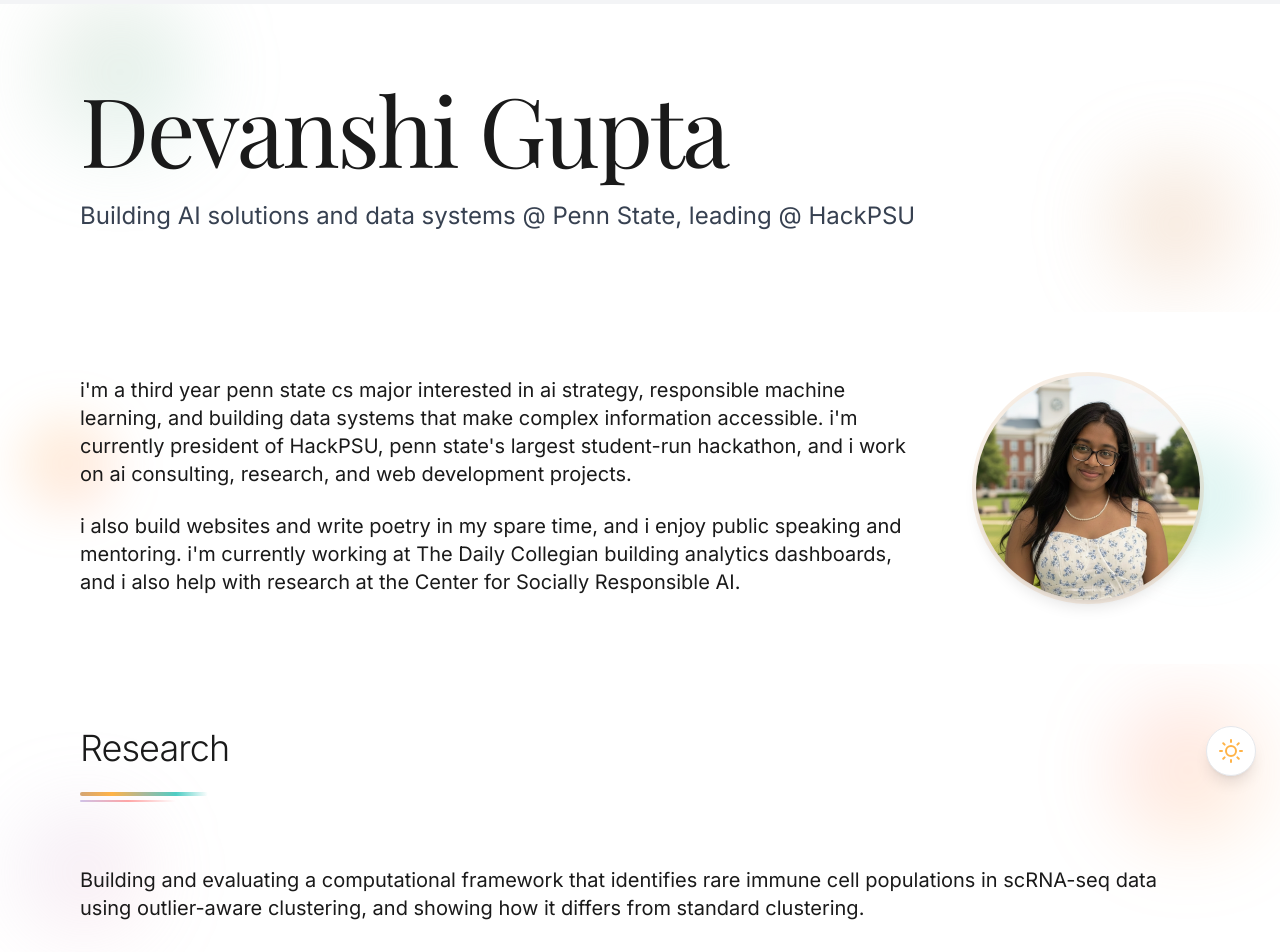
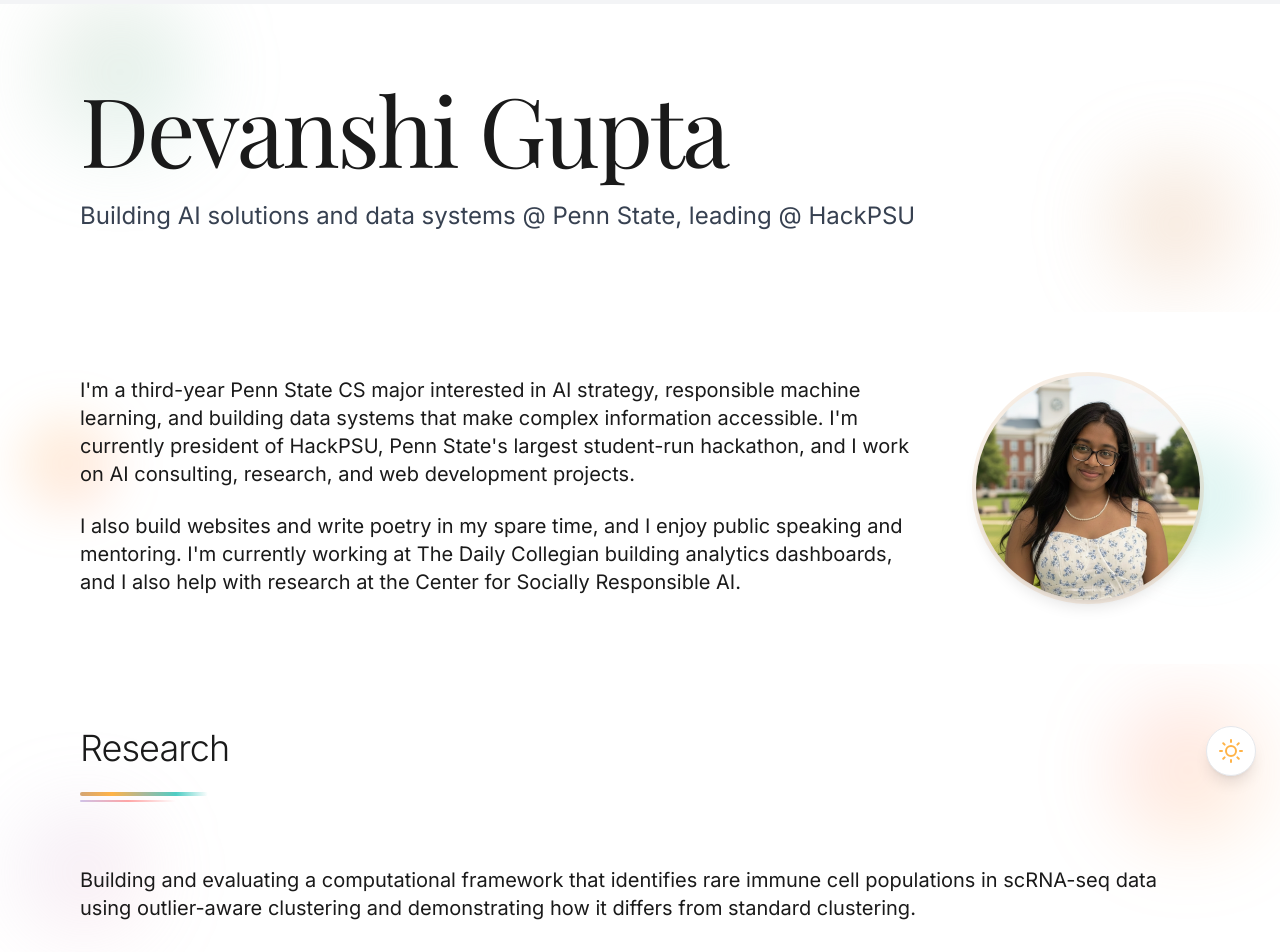
Before and after one commit to devanshig16/Profile, a Next.js app: page / in a window 1280 px wide. Shown: the top 952 px of the page. Built offline with nearby package versions, Linux system fonts and the light colour scheme; a web font is replaced by a local one.

Commit message:
Fix grammar and punctuation

```diff
--- a/components/Background.tsx
+++ b/components/Background.tsx
@@ -28,7 +28,7 @@ export default function Background() {
           transition={{ duration: 0.5, delay: 0.2 }}
         >
           <span className="text-near-black dark:text-dark-text">I&apos;m currently a </span>
-          <span className="bg-gradient-to-r from-terracotta to-amber bg-clip-text text-transparent font-semibold">third year Computer Science student</span>
+          <span className="bg-gradient-to-r from-terracotta to-amber bg-clip-text text-transparent font-semibold">third-year Computer Science student</span>
           <span className="text-near-black dark:text-dark-text"> at </span>
           <span className="bg-gradient-to-r from-sage to-ocean bg-clip-text text-transparent font-semibold">Penn State University</span>
           <span className="text-near-black dark:text-dark-text">, with a GPA of 3.62/4.0. My relevant coursework includes Data Structures & Algorithms, Design of Algorithms, Machine Learning, and Web Development.</span>
@@ -46,7 +46,7 @@ export default function Background() {
           <span className="bg-gradient-to-r from-amber to-sunset bg-clip-text text-transparent font-semibold">research</span>
           <span className="text-near-black dark:text-dark-text">, and </span>
           <span className="bg-gradient-to-r from-sage to-ocean bg-clip-text text-transparent font-semibold">web development</span>
-          <span className="text-near-black dark:text-dark-text"> — from securing $80K in AI funding at Bata to building analytics dashboards at The Daily Collegian.</span>
+          <span className="text-near-black dark:text-dark-text"> — from securing $80,000 in AI funding at Bata to building analytics dashboards at The Daily Collegian.</span>
         </motion.p>
       </div>
     </Section>
--- a/components/Closing.tsx
+++ b/components/Closing.tsx
@@ -23,13 +23,13 @@ export default function Closing() {
           transition={{ duration: 0.6, ease: "easeOut" }}
         >
           <p className="text-lg md:text-xl leading-[1.75] font-sans">
-            <span className="text-near-black dark:text-dark-text">i&apos;m always looking for collaborators interested in </span>
-            <span className="bg-gradient-to-r from-coral to-rose bg-clip-text text-transparent font-semibold">ai strategy</span>
+            <span className="text-near-black dark:text-dark-text">I&apos;m always looking for collaborators interested in </span>
+            <span className="bg-gradient-to-r from-coral to-rose bg-clip-text text-transparent font-semibold">AI strategy</span>
             <span className="text-near-black dark:text-dark-text">, </span>
             <span className="bg-gradient-to-r from-lavender to-sage bg-clip-text text-transparent font-semibold">responsible machine learning</span>
             <span className="text-near-black dark:text-dark-text">, and </span>
             <span className="bg-gradient-to-r from-amber to-sunset bg-clip-text text-transparent font-semibold">data systems</span>
-            <span className="text-near-black dark:text-dark-text">. reach out to me via email at devanshi.gpt16@gmail.com</span>
+            <span className="text-near-black dark:text-dark-text">. Reach out to me via email at devanshi.gpt16@gmail.com</span>
           </p>
         </motion.div>
       </div>
--- a/components/Intro.tsx
+++ b/components/Intro.tsx
@@ -33,7 +33,7 @@ export default function Intro() {
               viewport={{ once: true }}
               transition={{ duration: 0.5, delay: 0.1 }}
             >
-              i&apos;m a third year penn state cs major interested in ai strategy, responsible machine learning, and building data systems that make complex information accessible. i&apos;m currently president of HackPSU, penn state&apos;s largest student-run hackathon, and i work on ai consulting, research, and web development projects.
+              I&apos;m a third-year Penn State CS major interested in AI strategy, responsible machine learning, and building data systems that make complex information accessible. I&apos;m currently president of HackPSU, Penn State&apos;s largest student-run hackathon, and I work on AI consulting, research, and web development projects.
             </motion.p>
             <motion.p
               className="text-base sm:text-lg md:text-xl leading-[1.75] text-near-black dark:text-dark-text font-sans"
@@ -42,7 +42,7 @@ export default function Intro() {
               viewport={{ once: true }}
               transition={{ duration: 0.5, delay: 0.2 }}
             >
-              i also build websites and write poetry in my spare time, and i enjoy public speaking and mentoring. i&apos;m currently working at The Daily Collegian building analytics dashboards, and i also help with research at the Center for Socially Responsible AI.
+              I also build websites and write poetry in my spare time, and I enjoy public speaking and mentoring. I&apos;m currently working at The Daily Collegian building analytics dashboards, and I also help with research at the Center for Socially Responsible AI.
             </motion.p>
           </div>
 
--- a/components/Publications.tsx
+++ b/components/Publications.tsx
@@ -25,7 +25,7 @@ export default function Publications() {
           transition={{ duration: 0.5, delay: 0.2 }}
         >
           <p className="text-lg md:text-xl leading-[1.75] text-near-black dark:text-dark-text font-sans">
-            Building and evaluating a computational framework that identifies rare immune cell populations in scRNA-seq data using outlier-aware clustering, and showing how it differs from standard clustering.
+            Building and evaluating a computational framework that identifies rare immune cell populations in scRNA-seq data using outlier-aware clustering and demonstrating how it differs from standard clustering.
           </p>
         </motion.div>
       </div>
```
